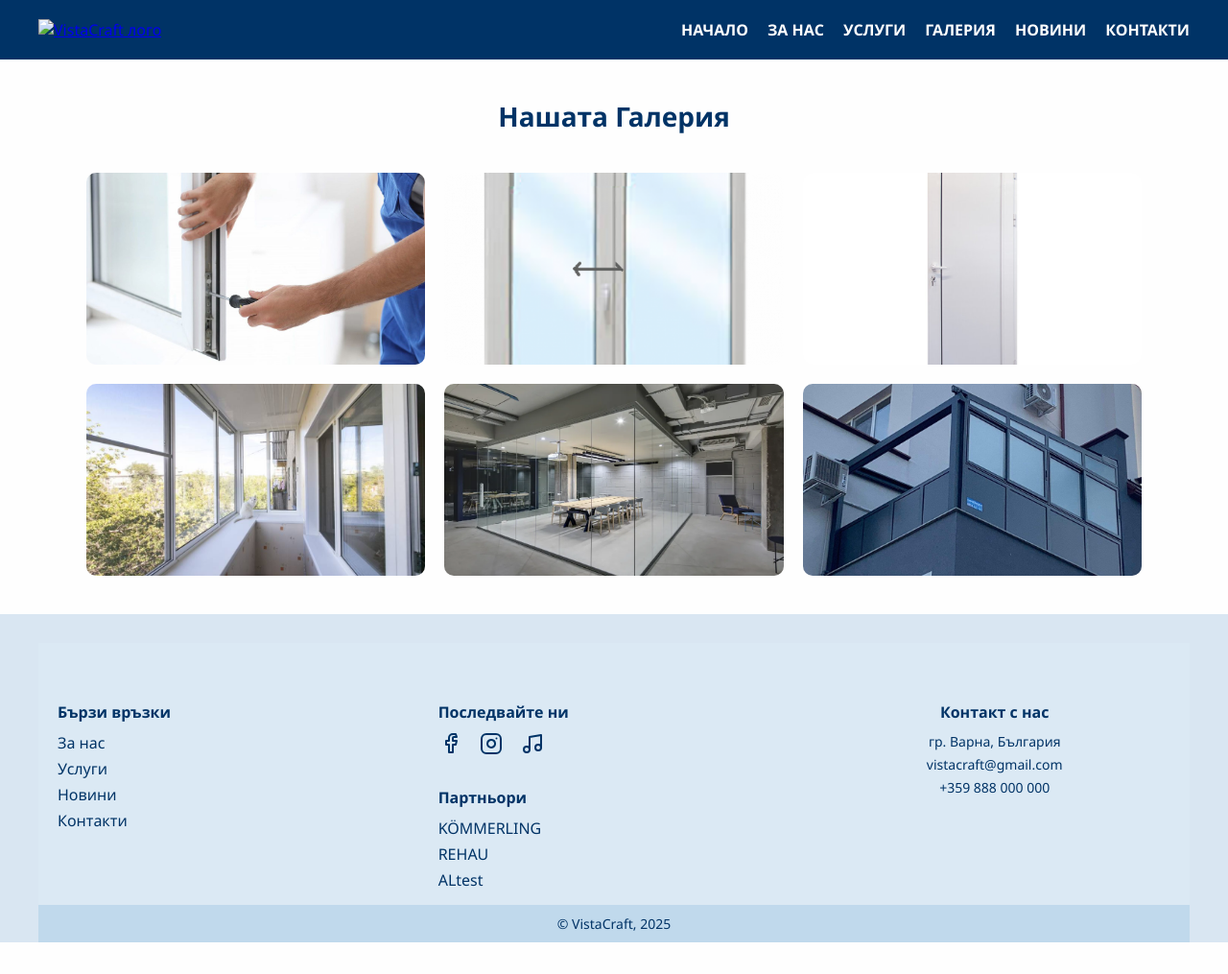
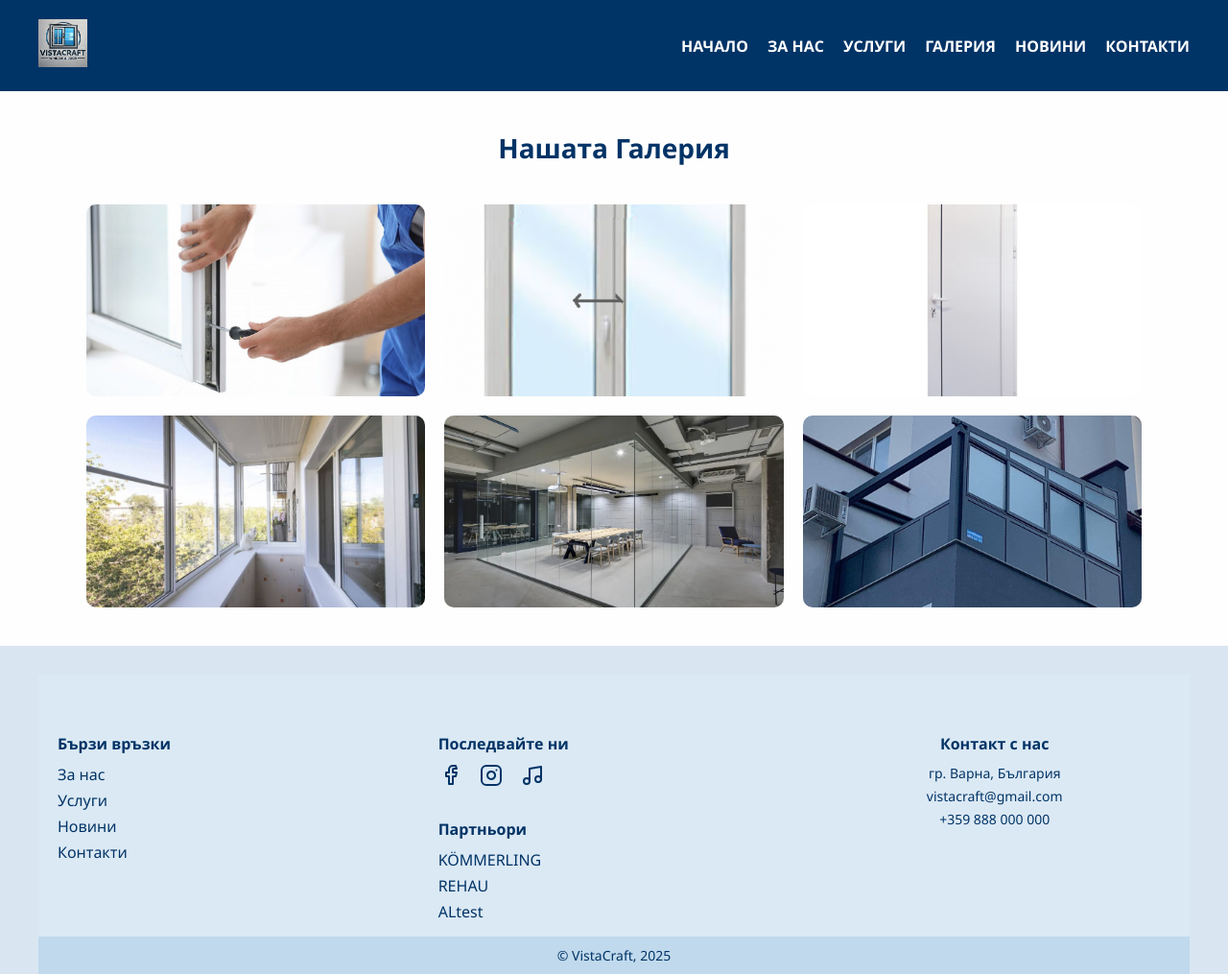
Before and after one commit to sezinhost/vistacraft, a plain HTML site: page galeria.html in a window 1280 px wide. Shown: the whole page at 96% size. Before the commit the page ends 982 px from the top, so only its background shows below. Drawn offline with Linux system fonts and the light colour scheme.

Commit message:
Update galeria.html

```diff
--- a/galeria.html
+++ b/galeria.html
@@ -44,7 +44,7 @@
 <body>
     <header>
         <div class="logo">
-            <a href="index.html"><img src="images/logo.png" alt="VistaCraft лого"></a>
+            <a href="index.html"><img src="logo.png" alt="VistaCraft лого"></a>
         </div>
         <nav>
             <ul>
```
